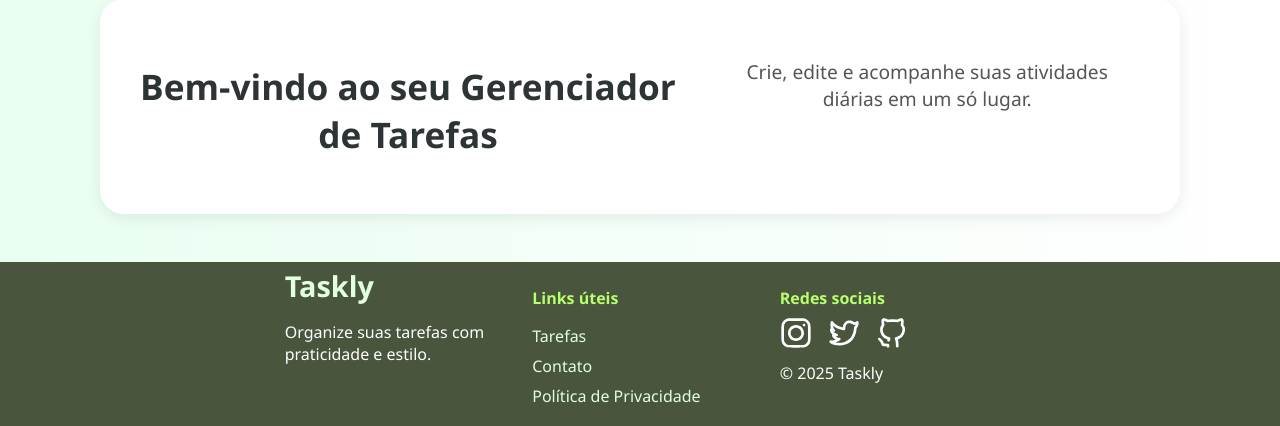
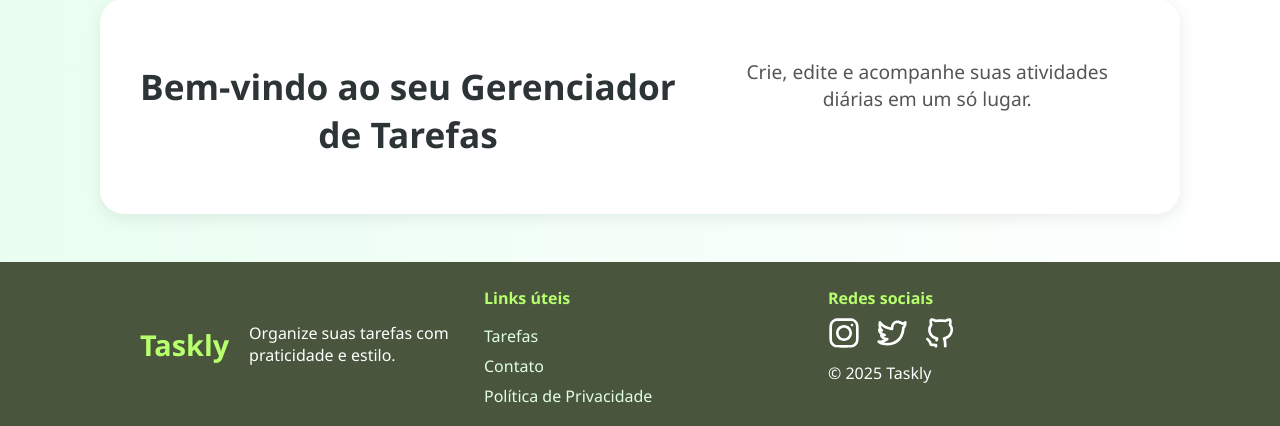
Before and after one commit to C214-L1-202501/Taskly, a Flask app: page / in a window 1280 px wide. Shown: the part 948-1374 px from the top of the page. Run offline with Flask 3, Linux system fonts and the light colour scheme; some libraries are stand-ins or nearby versions; some web fonts are replaced.

Commit message:
:sparkles: feat: reorganizado o footer para melhor estruturação e estilo

```diff
--- a/app/static/css/base.css
+++ b/app/static/css/base.css
@@ -1,18 +1,18 @@
 :root {
-    --background: #AAD57D;
+  --background: #aad57d;
   --background_soft: #e9fef1;
-    --buttons: #B7FF6C;
+  --buttons: #b7ff6c;
   --content: #788070;
-    --background_dark: #49553D;
-    --lines: #28331C;
+  --background_dark: #49553d;
+  --lines: #28331c;
 }
 
-html, body {
+html,
+body {
   min-height: 100%;
   margin: 0;
   overflow-x: hidden;
 }
-
 
 body {
   background: linear-gradient(to right, var(--background_soft), #ffffff);
@@ -21,7 +21,7 @@
   flex-direction: column;
   justify-content: flex-start;
   align-items: center;
-    font-family: 'Segoe UI', sans-serif;
+  font-family: "Segoe UI", sans-serif;
   margin: 0;
   padding: 0;
   min-height: 100vh;
@@ -34,11 +34,10 @@
 
 footer {
   display: flex;
-    justify-content: center;
+  justify-content: space-between;
   align-items: center;
   height: 100px;
   width: 100%;
-    background-color: black;
   margin-top: auto;
 }
 
@@ -53,7 +52,6 @@
 
   padding: 3vh 3vw;
   gap: 3vw;
-
 }
 
 nav {
@@ -94,24 +92,29 @@
 }
 
 .footer {
-    width: 100%;
   background-color: var(--background_dark);
   color: white;
   padding: 2rem 1rem;
-    margin-top: auto;
 }
-
 .footer-container {
   display: flex;
-    flex-wrap: wrap;
+  flex: 1;
   justify-content: space-around;
   gap: 2rem;
-    max-width: 1200px;
+  max-width: 1000px;
   margin: 0 auto;
 }
 
 .footer-section {
   flex: 1 1 200px;
+}
+.footer-section1 {
+  flex: 1 1 200px;
+  display: flex;
+  flex-direction: row;
+  place-items: center;
+  justify-content: space-between;
+  gap: 20px;
 }
 
 .footer-logo {
@@ -152,8 +155,8 @@
 }
 
 .footer-social-icons img {
-    width: 32px;    /* define largura */
-    height: 32px;   /* define altura */
+  width: 32px; /* define largura */
+  height: 32px; /* define altura */
   object-fit: contain; /* opcional para manter proporção */
   transition: transform 0.3s ease;
 }
--- a/app/templates/base.html
+++ b/app/templates/base.html
@@ -46,7 +46,7 @@
 
     <footer class="footer">
         <div class="footer-container">
-        <div class="footer-section">
+            <div class="footer-section1">
                 <a href="/" class="footer-logo">Taskly</a>
                 <p>Organize suas tarefas com praticidade e estilo.</p>
             </div>
```
Lines whose indentation alone changed are shown as unchanged.
